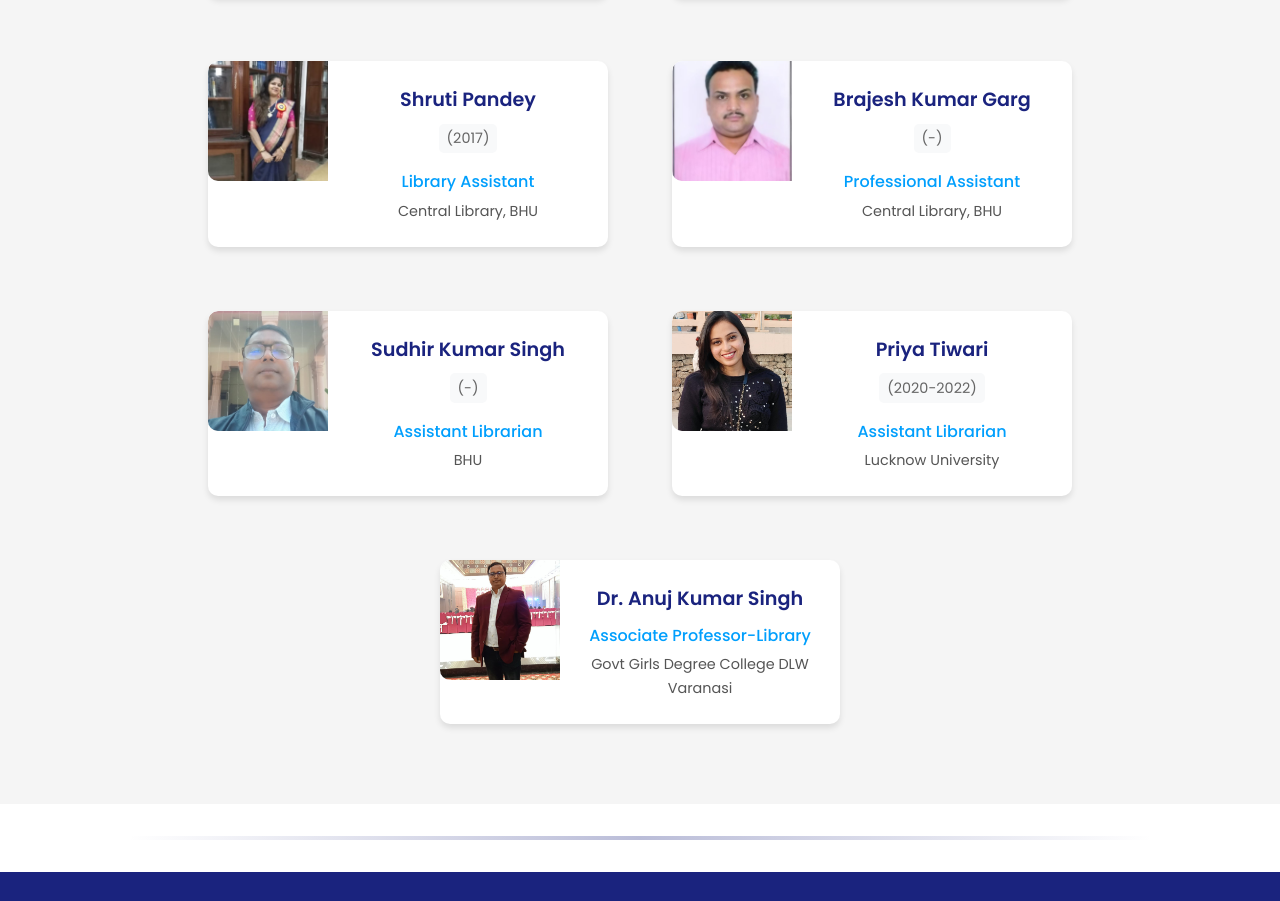
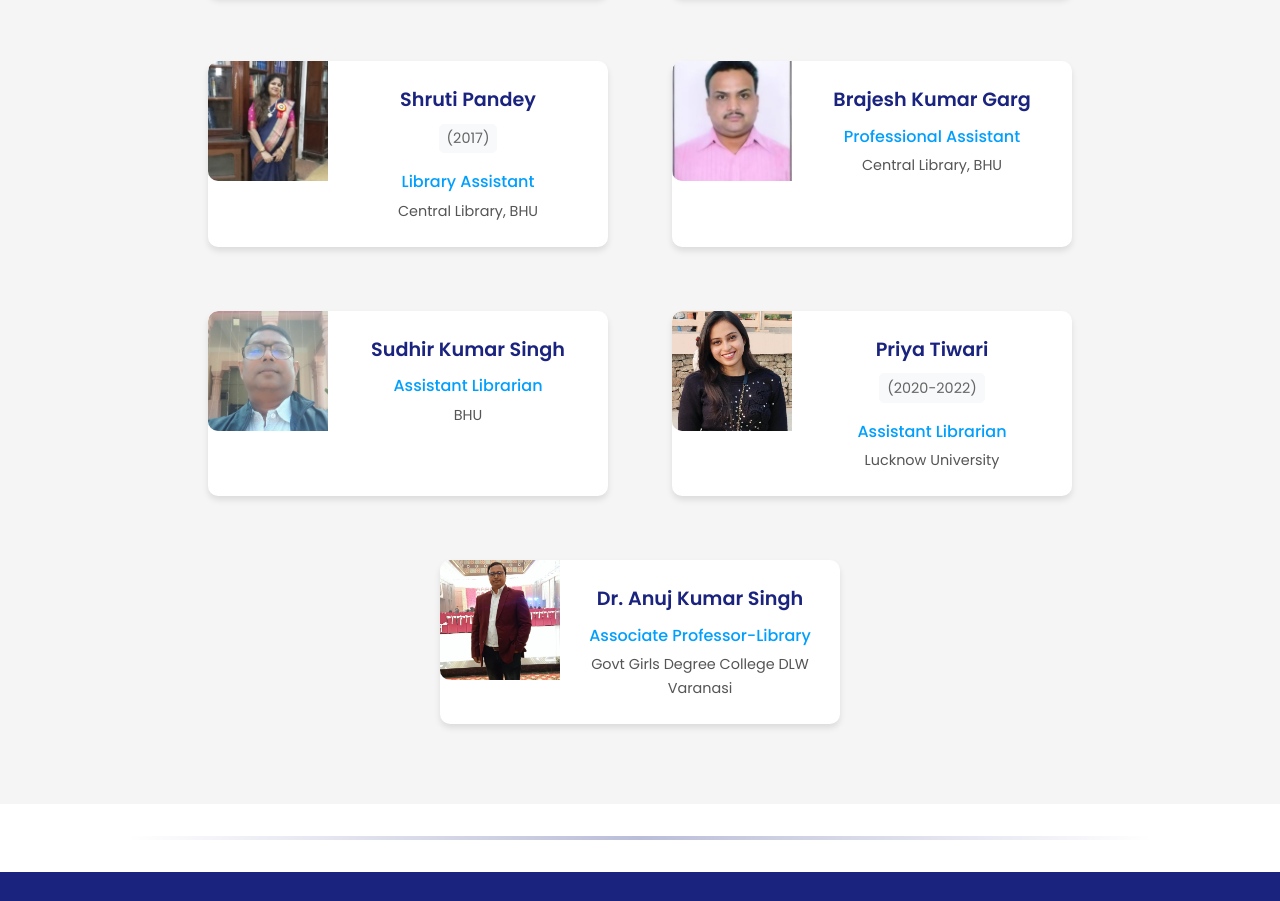
Before and after one commit to ishubham1312/libfest25, a plain HTML site: page alumni.html in a window 1280 px wide. Shown: the part 3186-4087 px from the top of the page. Drawn offline with Linux system fonts and the light colour scheme.

Commit message:
remove unavailable details

```diff
--- a/alumni.html
+++ b/alumni.html
@@ -237,7 +237,6 @@
                 <img src="images/alumni/bal.jpg" alt="Brajesh Kumar Garg">
                 <div class="card-content">
                     <div class="name">Brajesh Kumar Garg</div>
-                    <div class="batch">(-)</div>
                     <div class="designation">Professional Assistant</div>
                     <div class="institution">Central Library, BHU</div>
                 </div>
@@ -246,7 +245,6 @@
                 <img src="images/alumni/sudhir.jpg" alt="Sudhir Kumar Singh">
                 <div class="card-content">
                     <div class="name">Sudhir Kumar Singh</div>
-                    <div class="batch">(-)</div>
                     <div class="designation">Assistant Librarian</div>
                     <div class="institution">BHU</div>
                 </div>
```
